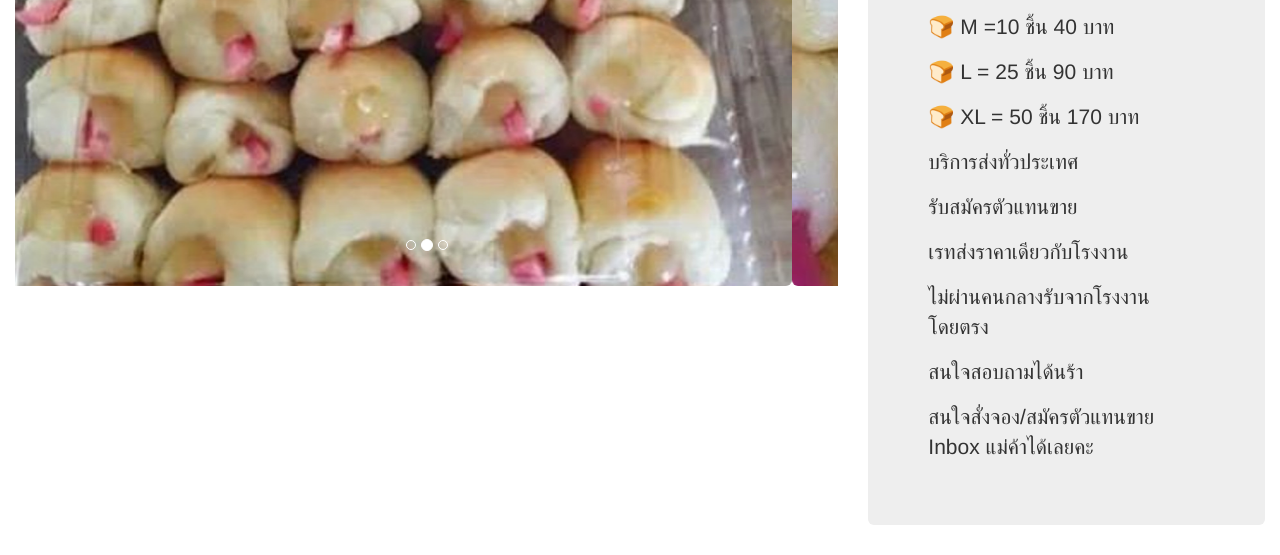
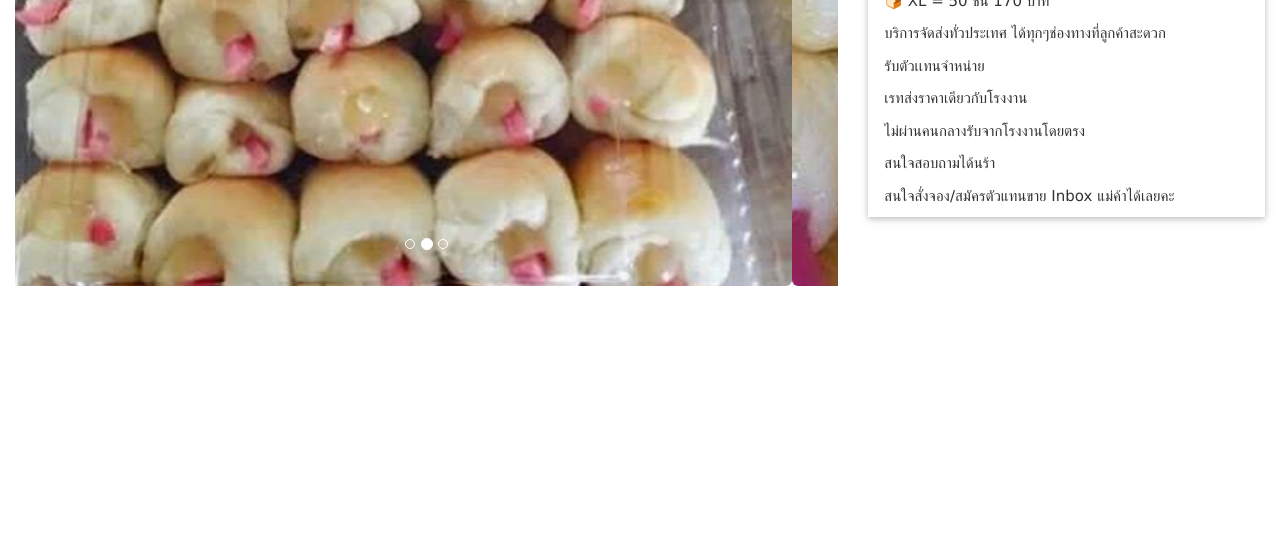
Before and after one commit to 777CC/777CC.github.io, a plain HTML site: page index.html in a window 1280 px wide. Shown: the part 372-927 px from the top of the page. After the commit the page ends 800 px from the top, so only its background shows below. Drawn offline with nearby package versions, Linux system fonts and the light colour scheme.

```diff
--- a/index.html
+++ b/index.html
@@ -5,6 +5,7 @@
   <meta charset="utf-8">
   <meta name="viewport" content="width=device-width, initial-scale=1">
   <link rel="stylesheet" href="https://maxcdn.bootstrapcdn.com/bootstrap/3.3.7/css/bootstrap.min.css">
+  <link rel="stylesheet" href="https://www.w3schools.com/w3css/4/w3.css">
   <script src="https://ajax.googleapis.com/ajax/libs/jquery/3.2.1/jquery.min.js"></script>
   <script src="https://maxcdn.bootstrapcdn.com/bootstrap/3.3.7/js/bootstrap.min.js"></script>
 </head>
@@ -42,14 +43,14 @@
       </div>
       </div>
       <div class="col-md-4" >
-         <div class="jumbotron">
+         <div class="w3-panel w3-card">
 <h2>ขนมปังแลบลิ้นครูต้อยเบเกอรี่</h2>
 <p>เลือกได้เลยคะ</p>
 <p>🍞 M =10 ชิ้น 40 บาท</p>
 <p>🍞 L = 25 ชิ้น 90 บาท</p>
 <p>🍞 XL = 50 ชิ้น 170 บาท</p>
-<p>บริการส่งทั่วประเทศ</p>
-<p>รับสมัครตัวแทนขาย</p>
+<p>บริการจัดส่งทั่วประเทศ ได้ทุกๆช่องทางที่ลูกค้าสะดวก</p>
+<p>รับตัวเเทนจำหน่าย</p>
 <p>เรทส่งราคาเดียวกับโรงงาน</p>
 <p>ไม่ผ่านคนกลางรับจากโรงงานโดยตรง</p>
 <p>สนใจสอบถามได้นร้า</p>
```
Also changed, not shown: logo.jpg.
